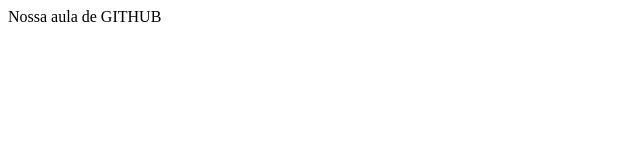
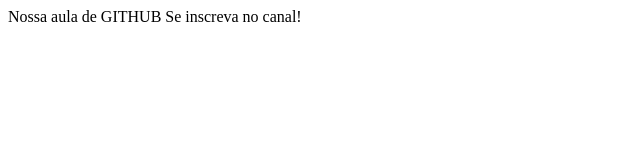
Before and after one commit to Edvanylson/aulaGit, a plain HTML site: page index.html in a window 1280 px wide. Shown: the whole page, without its empty margins (0-640 px from the left). Drawn offline with Linux system fonts and the light colour scheme.

Commit message:
Se inscreva

```diff
--- a/index.html
+++ b/index.html
@@ -7,5 +7,6 @@
 </head>
 <body>
     <hi>Nossa aula de GITHUB</hi>
+    <HI>Se inscreva no canal!</HI>
 </body>
 </html>
```
